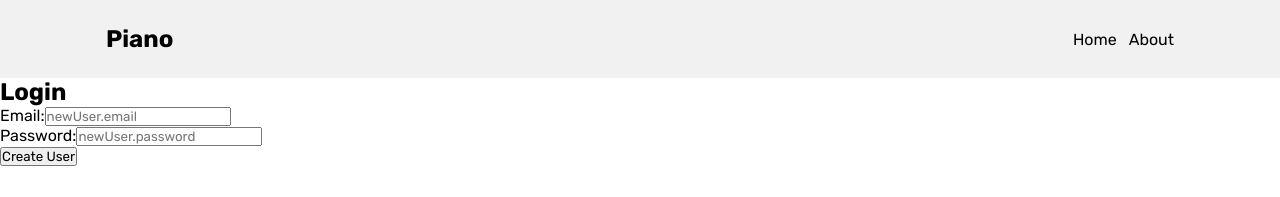
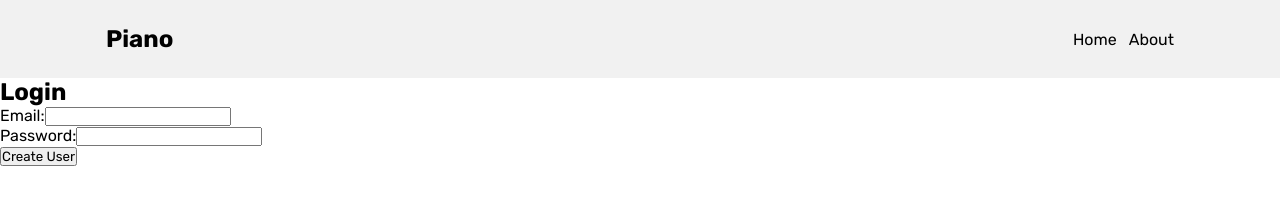
Before and after one commit to AarhamH/MyPiano, a Vue app in the folder vue-client/: page /login in a window 1280 px wide. Shown: the top 197 px of the page. Built offline with nearby package versions, Linux system fonts and the light colour scheme.

Commit message:
New login based on updated auth endpoint

```diff
--- a/vue-client/src/views/LoginView.vue
+++ b/vue-client/src/views/LoginView.vue
@@ -1,14 +1,14 @@
 <template>
     <div>
       <h2>Login</h2>
-      <form @submit.prevent="">
+      <form @submit.prevent="loginUser">
         <div>
           <label for="email">Email:</label>
-          <input type="email" id="email" placeholder="newUser.email" required />
+          <input type="email" id="email" v-model="logUser.email" required />
         </div>
         <div>
           <label for="password">Password:</label>
-          <input type="password" id="password" placeholder="newUser.password" required />
+          <input type="password" id="password" v-model="logUser.password" required />
         </div>
         <div>
           <button type="submit">Create User</button>
@@ -18,9 +18,34 @@
 </template>
 
 <script>
-    export default{
-        name:"Login"
-    }
+  import axios from 'axios';
+  import router from '../router';
+  export default {
+    data() {
+      return {
+        logUser: {
+          email: '',
+          password: '',
+        },
+      };
+    },
+    methods: {
+      async loginUser() {
+        try {
+          const response = await axios.post(`https://localhost:7089/api/Auth/login`, this.logUser);
+
+          // Handle success (e.g., show a success message, clear the form)
+          console.log('User logged in successfully:', response.data);
+
+          // Optionally, you can redirect the user to a different page or update the UI as needed.
+        } catch (error) {
+          console.error('Error logging user:', error);
+          // Handle errors here (e.g., show an error message)
+        }
+        await router.push('/')
+      },
+    },
+  };
 </script>
 
 <style>
```
